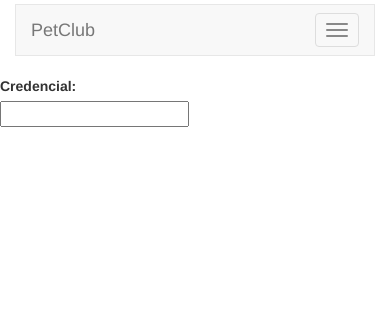
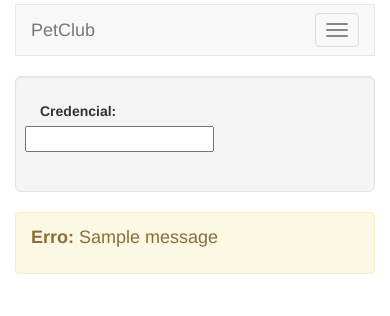
Before and after one commit to matheussmachado/admin-e-vendas-para-loja-com-flask, a Flask app: page / in a window 390 px wide; the page is wider, and only the part inside the window is pictured. Shown: the top 316 px of that part. Run offline with Flask 2, Linux system fonts and the light colour scheme; tables that the repository leaves empty hold one stand-in row (values such as "Sample post"); one stand-in notice (Sample message) is shown; some libraries are stand-ins or nearby versions.

Commit message:
melhorado a interface de login

```diff
--- a/app/ext/site/login/main.py
+++ b/app/ext/site/login/main.py
@@ -1,4 +1,4 @@
-from flask import Blueprint, request, redirect, render_template, url_for, session
+from flask import Blueprint, request, redirect, render_template, url_for, session, flash
 from wtforms import Form, PasswordField
 from wtforms.validators import DataRequired
 
@@ -29,8 +29,8 @@ def login():
 
 			return redirect(url_for('vendedor.vendedor'))
 		else:
-			error = 'Credencial inválida'
-			return render_template('login.html', form=login_form, error=error)
+			flash('Credencial inválida', 'error')
+			return render_template('login.html', form=login_form)
 	else:
 		error = "Insira o dado corretamente."
 		return render_template('login.html', form=form, error=error)
--- a/app/templates/base.html
+++ b/app/templates/base.html
@@ -14,7 +14,7 @@
         <link href="/admin/static/bootstrap/bootstrap3/swatch/cosmo/bootstrap.min.css?v=3.3.5" rel="stylesheet">
 
         <link href="/admin/static/admin/css/bootstrap3/admin.css?v=1.1.1" rel="stylesheet">
-	<link href="/admin/static/admin/css/bootstrap3/submenu.css" rel="stylesheet">
+    <link href="/admin/static/admin/css/bootstrap3/submenu.css" rel="stylesheet">
 
         <style>
         body {
@@ -60,6 +60,24 @@
 {% block content %}
 
 {% endblock %}
+
+{% block flash_error %}
+<div class="container">
+    <div class="row">
+        <div class="col-md-12">
+        {% with error = get_flashed_messages(category_filter=["error"]) %}
+            {% if error %}
+                {% for err in error %}
+                    <div class="alert alert-dismissible alert-warning">
+                        <h4><strong>Erro:</strong> {{ err }}</h4>
+                    </div>
+                {% endfor %}
+            {% endif %}
+        {% endwith %}
+        </div>
+    </div>
+</div>
+{% endblock %}
     <script src="/admin/static/vendor/jquery.min.js?v=3.3.1" type="text/javascript"></script>
     <script src="/admin/static/bootstrap/bootstrap3/js/bootstrap.min.js?v=3.3.5" type="text/javascript"></script>
     <script src="/admin/static/vendor/moment.min.js?v=2.22.2" type="text/javascript"></script>
--- a/app/templates/login.html
+++ b/app/templates/login.html
@@ -9,22 +9,25 @@
         </li>
     {% endblock %}
 {% block content %}
+<div class="container">
+    <div class="row">
+        <div class="col-md-6 col-md-offset-3">
+            <div class="well well-lg">
                 <form class="form-horizontal" method="post">
                     <fieldset>
 
                         <div class="form-group">
-      <label for="credencial" class="col-md-2 control-label">Credencial: </label>
-      <div class="col-md-10">
+                            <label for="credencial" class="col-md-4 control-label">Credencial: </label>
+                            <div>
                                 {{ form.csrf }}
                                 {{ form.credencial }}
-
                           </div>
                         </div>
                     </fieldset>
                 </form>
-
-{% if error %}
-	{{ error }}
-{% endif %}
+            </div>
+        </div>
+    </div>
+</div>
 
 {% endblock %}
```
Also changed, not shown: app/templates/vendedor.html (+0 -9 lines), README.md. Lines whose indentation alone changed are shown as unchanged.
